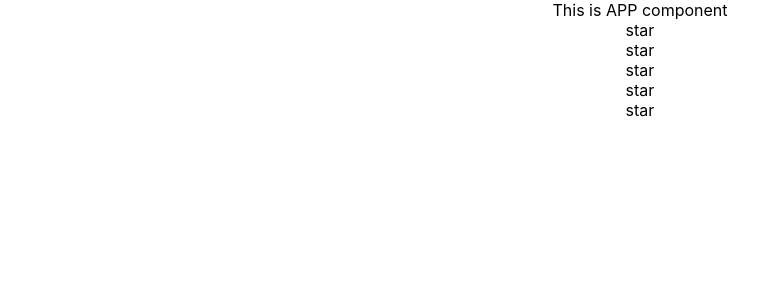
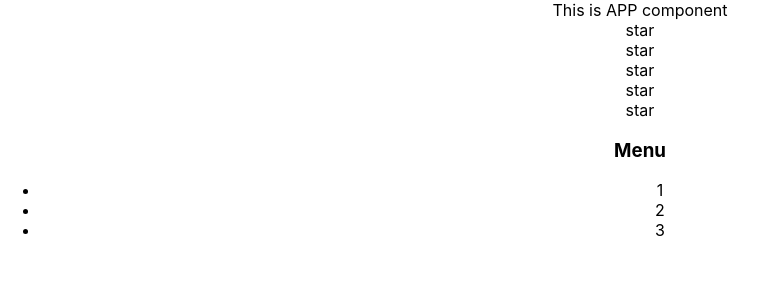
Before and after one commit to ArtyomKub/react-kabzda, a React (Create React App) app: page / in a window 1280 px wide. Shown: the top 300 px of the page, without its empty margins (0-768 px from the left). Built offline with nearby package versions, Linux system fonts and the light colour scheme.

Commit message:
Create a component Accordion and connection in App-component

```diff
--- a/src/App.tsx
+++ b/src/App.tsx
@@ -6,11 +6,10 @@
         <div className="App">
             This is APP component
             <Rating/>
+            <Accordion/>
         </div>
     );
 }
-
-export default App;
 
 
 export function Rating() {
@@ -24,3 +23,16 @@
         </div>
     )
 }
+
+export function Accordion() {
+    return (
+        <div>
+            <h3>Menu</h3>
+            <ul>
+                <li>1</li>
+                <li>2</li>
+                <li>3</li>
+            </ul>
+        </div>
+    )
+}
--- a/src/index.tsx
+++ b/src/index.tsx
@@ -2,7 +2,8 @@
 import ReactDOM from 'react-dom/client';
 import './index.css';
 import reportWebVitals from './reportWebVitals';
-import App from './App';
+import {App} from './App';
+
 
 const root = ReactDOM.createRoot(
     document.getElementById('root') as HTMLElement
```
Also changed, not shown: 1 other file (tests, documents, lock files or other folders).
